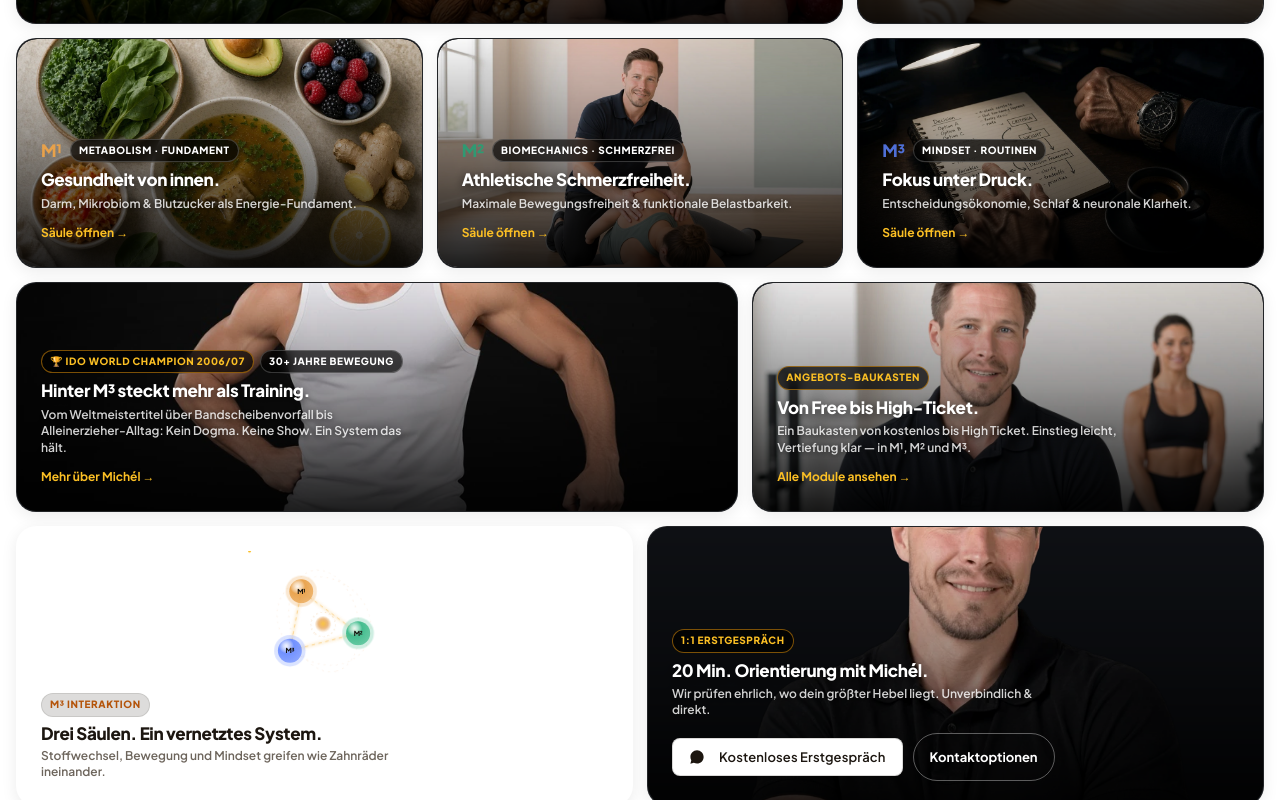
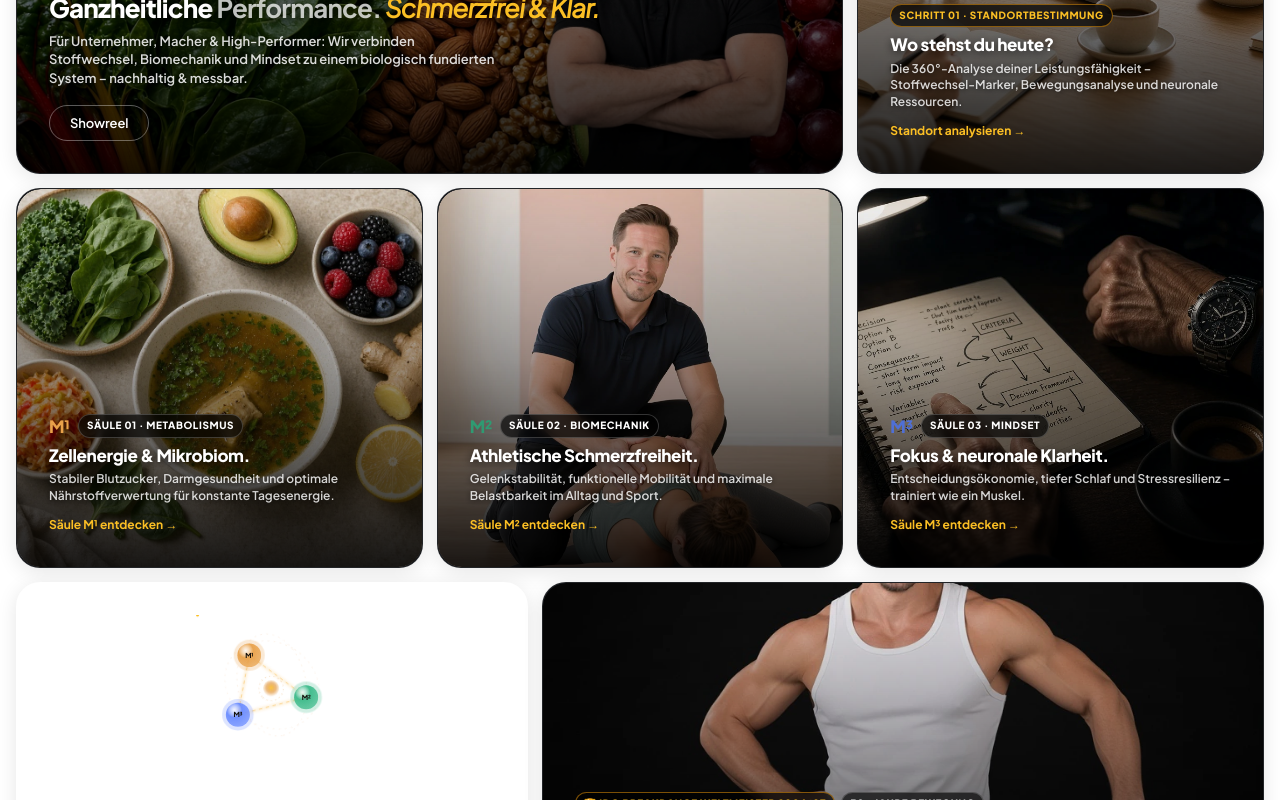
Before and after one commit to RobertLinke89/m3-performance, a React (Vite) app: page / in a window 1280 px wide. Shown: the part 280-1080 px from the top of the page. Built offline with nearby package versions, Linux system fonts and the light colour scheme.

Commit message:
feat(bento): elevate card heights and implement structured narrative storytelling flow

```diff
--- a/src/index.css
+++ b/src/index.css
@@ -2944,32 +2944,50 @@ picture {
 .bento-card {
   position: relative;
   overflow: hidden;
-  border-radius: 20px;
+  border-radius: 24px;
   border: 1px solid rgba(255, 255, 255, 0.08);
   background: #0f1115;
-  min-height: 230px;
+  min-height: clamp(340px, 38vh, 420px);
   display: flex;
   flex-direction: column;
   justify-content: flex-end;
-  padding: clamp(16px, 2cqi, 24px);
+  padding: clamp(20px, 2.8cqi, 32px);
   text-decoration: none;
   color: #ffffff;
-  box-shadow: 0 4px 16px rgba(0, 0, 0, 0.08);
-  transition: transform 0.24s cubic-bezier(0.16, 1, 0.3, 1),
-    border-color 0.24s ease,
-    box-shadow 0.24s ease;
+  box-shadow: 0 4px 20px rgba(0, 0, 0, 0.1);
+  transition: transform 0.28s cubic-bezier(0.16, 1, 0.3, 1),
+    border-color 0.28s ease,
+    box-shadow 0.28s ease;
   container-type: inline-size;
 }
 
 .bento-card:hover {
-  transform: translateY(-3px);
-  box-shadow: 0 12px 28px rgba(0, 0, 0, 0.22);
-  border-color: color-mix(in srgb, var(--gold) 60%, rgba(255, 255, 255, 0.2));
-}
-
-/* Hero card specific height */
-.bento-card--hero {
-  min-height: 290px;
+  transform: translateY(-4px);
+  box-shadow: 0 16px 36px rgba(0, 0, 0, 0.28);
+  border-color: color-mix(in srgb, var(--gold) 60%, rgba(255, 255, 255, 0.25));
+}
+
+/* Hero & System Start top row height */
+.bento-card--hero,
+.bento-card--start {
+  min-height: clamp(440px, 50vh, 540px);
+}
+
+/* 3-Pillar Cards Height */
+.bento-card--pillar {
+  min-height: clamp(380px, 42vh, 460px);
+}
+
+/* Story / Michél & Catalog Cards */
+.bento-card--michel,
+.bento-card--catalog {
+  min-height: clamp(380px, 42vh, 460px);
+}
+
+/* Molecule & Contact Cards */
+.bento-card--molecule,
+.bento-card--contact {
+  min-height: clamp(360px, 40vh, 440px);
 }
 
 /* Background Image - Clean, 100% Full Bleed, No Gaps or Margins */
@@ -3546,24 +3564,27 @@ picture.bento-bg img,
 
 /* Responsive Breakpoints */
 @media (max-width: 1120px) {
-  .bento-span-8 {
-    grid-column: span 12;
-  }
-  .bento-span-7 {
-    grid-column: span 12;
-  }
+  .bento-span-8,
+  .bento-span-7,
+  .bento-span-6,
   .bento-span-5 {
     grid-column: span 12;
   }
   .bento-span-4 {
     grid-column: span 6;
+  }
+  .bento-card--hero {
+    grid-column: span 12;
+  }
+  .bento-card--start {
+    grid-column: span 12;
   }
 }
 
 @media (max-width: 768px) {
   .bento-grid {
     grid-template-columns: 1fr;
-    gap: 12px;
+    gap: 14px;
   }
   .bento-span-12,
   .bento-span-8,
@@ -3574,10 +3595,15 @@ picture.bento-bg img,
     grid-column: span 1;
   }
   .bento-card {
-    min-height: 200px;
-    padding: 16px;
-  }
-  .bento-card--hero {
-    min-height: 240px;
-  }
-}
+    min-height: 300px;
+    padding: 20px;
+    border-radius: 20px;
+  }
+  .bento-card--hero,
+  .bento-card--start {
+    min-height: 380px;
+  }
+  .bento-card--pillar {
+    min-height: 320px;
+  }
+}
--- a/src/pages/Home.tsx
+++ b/src/pages/Home.tsx
@@ -24,7 +24,7 @@ export function Home() {
         {/* Bento Grid Master Universe */}
         <section className="bento-grid" aria-label="M³ Performance System Bento Grid">
 
-          {/* 1. HERO BENTO CARD (Span 8) */}
+          {/* 1. HERO BENTO CARD (Span 8 - The Vision & Core Promise) */}
           <article className="bento-card bento-card--hero bento-span-8">
             <picture className="bento-bg">
               <source
@@ -55,12 +55,20 @@ export function Home() {
             <div className="bento-overlay" />
             <div className="bento-content bento-content--hero">
               <span className="bento-tag bento-tag--gold">
-                {isEn ? 'M¹–M³ PERFORMANCE SYSTEM' : 'M¹–M³ SYSTEM'}
+                {isEn ? 'M¹–M³ PERFORMANCE SYSTEM' : 'M¹ · M² · M³ PERFORMANCE SYSTEM'}
               </span>
               <h1 className="bento-hero-h1">
-                {t.h1a} <span>{t.h1b}</span> <em className="gold">{t.h1c}</em>
+                {isEn ? (
+                  <>Holistic <span>Performance.</span> <em className="gold">Pain-Free & Sharp.</em></>
+                ) : (
+                  <>Ganzheitliche <span>Performance.</span> <em className="gold">Schmerzfrei & Klar.</em></>
+                )}
               </h1>
-              <p className="bento-lead">{t.heroPitch}</p>
+              <p className="bento-lead">
+                {isEn
+                  ? 'For leaders, entrepreneurs & high performers: We link metabolism, biomechanics, and mindset into one biologically proven system.'
+                  : 'Für Unternehmer, Macher & High-Performer: Wir verbinden Stoffwechsel, Biomechanik und Mindset zu einem biologisch fundierten System – nachhaltig & messbar.'}
+              </p>
 
               {/* Minimalistic Transparent Showreel CTA */}
               <Link to="/ueber-mich" className="hero-btn-showreel">
@@ -69,7 +77,7 @@ export function Home() {
             </div>
           </article>
 
-          {/* 2. SYSTEM START BENTO CARD (Span 4 - The Front Door) */}
+          {/* 2. SYSTEM START BENTO CARD (Span 4 - Chapter 1: The Status Quo & Assessment) */}
           <Link
             to="/system-start"
             className="bento-card bento-card--start bento-span-4"
@@ -94,19 +102,23 @@ export function Home() {
             <div className="bento-overlay" />
             <div className="bento-content">
               <span className="bento-tag bento-tag--gold">
-                {isEn ? 'FRONT DOOR · SYSTEM START' : 'EINGANGSTÜR · SYSTEM START'}
+                {isEn ? 'CHAPTER 01 · ASSESSMENT' : 'SCHRITT 01 · STANDORTBESTIMMUNG'}
               </span>
               <h2 className="bento-title">
-                {isEn ? 'Your Assessment.' : 'Deine Standortbestimmung.'}
+                {isEn ? 'Where do you lose energy?' : 'Wo stehst du heute?'}
               </h2>
-              <p className="bento-desc">{t.startLead}</p>
+              <p className="bento-desc">
+                {isEn
+                  ? 'The 360° audit of your capacity: metabolic markers, movement patterns, and mental reserves.'
+                  : 'Die 360°-Analyse deiner Leistungsfähigkeit – Stoffwechsel-Marker, Bewegungsanalyse und neuronale Ressourcen.'}
+              </p>
               <div className="bento-arrow-btn">
-                <span>{t.detailsView}</span>
+                <span>{isEn ? 'Start assessment →' : 'Standort analysieren →'}</span>
               </div>
             </div>
           </Link>
 
-          {/* 3. PILLAR M¹: METABOLISM (Span 4) */}
+          {/* 3. PILLAR M¹: METABOLISM (Span 4 - Chapter 2A: The Internal Foundation) */}
           <Link
             to="/metabolism"
             className="bento-card bento-card--pillar bento-card--m1 bento-span-4"
@@ -133,23 +145,23 @@ export function Home() {
             <div className="bento-content">
               <div className="bento-pillar-header">
                 <span className="bento-pillar-mark" style={{ color: '#e8a14a' }}>M¹</span>
-                <span className="bento-tag">METABOLISM · {isEn ? 'FOUNDATION' : 'FUNDAMENT'}</span>
+                <span className="bento-tag">SÄULE 01 · METABOLISMUS</span>
               </div>
               <h2 className="bento-title">
-                {isEn ? 'Health from Within.' : 'Gesundheit von innen.'}
+                {isEn ? 'Cellular Energy & Gut.' : 'Zellenergie & Mikrobiom.'}
               </h2>
               <p className="bento-desc">
                 {isEn
-                  ? 'Gut microbiome, blood sugar and cellular vitality.'
-                  : 'Darm, Mikrobiom & Blutzucker als Energie-Fundament.'}
+                  ? 'Stable blood sugar, gut health, and cellular nutrient absorption for sustained drive.'
+                  : 'Stabiler Blutzucker, Darmgesundheit und optimale Nährstoffverwertung für konstante Tagesenergie.'}
               </p>
               <div className="bento-arrow-btn">
-                <span>{t.openPillar}</span>
+                <span>{isEn ? 'Explore M¹ →' : 'Säule M¹ entdecken →'}</span>
               </div>
             </div>
           </Link>
 
-          {/* 4. PILLAR M²: BIOMECHANICS (Span 4) */}
+          {/* 4. PILLAR M²: BIOMECHANICS (Span 4 - Chapter 2B: The Physical Freedom) */}
           <Link
             to="/biomechanics"
             className="bento-card bento-card--pillar bento-card--m2 bento-span-4"
@@ -176,23 +188,23 @@ export function Home() {
             <div className="bento-content">
               <div className="bento-pillar-header">
                 <span className="bento-pillar-mark" style={{ color: '#2f9a72' }}>M²</span>
-                <span className="bento-tag">BIOMECHANICS · {isEn ? 'PAIN-FREE' : 'SCHMERZFREI'}</span>
+                <span className="bento-tag">SÄULE 02 · BIOMECHANIK</span>
               </div>
               <h2 className="bento-title">
-                {isEn ? 'Athletic Mobility.' : 'Athletische Schmerzfreiheit.'}
+                {isEn ? 'Athletic Freedom from Pain.' : 'Athletische Schmerzfreiheit.'}
               </h2>
               <p className="bento-desc">
                 {isEn
-                  ? 'Full range of motion and functional body control.'
-                  : 'Maximale Bewegungsfreiheit & funktionale Belastbarkeit.'}
+                  ? 'Joint stability, functional mobility, and full physical resilience under high demand.'
+                  : 'Gelenkstabilität, funktionelle Mobilität und maximale Belastbarkeit im Alltag und Sport.'}
               </p>
               <div className="bento-arrow-btn">
-                <span>{t.openPillar}</span>
+                <span>{isEn ? 'Explore M² →' : 'Säule M² entdecken →'}</span>
               </div>
             </div>
           </Link>
 
-          {/* 5. PILLAR M³: MINDSET (Span 4) */}
+          {/* 5. PILLAR M³: MINDSET (Span 4 - Chapter 2C: The Mental Clarity) */}
           <Link
             to="/mental"
             className="bento-card bento-card--pillar bento-card--m3 bento-span-4"
@@ -219,23 +231,43 @@ export function Home() {
             <div className="bento-content">
               <div className="bento-pillar-header">
                 <span className="bento-pillar-mark" style={{ color: '#4f6fd6' }}>M³</span>
-                <span className="bento-tag">MINDSET · {isEn ? 'ROUTINES' : 'ROUTINEN'}</span>
+                <span className="bento-tag">SÄULE 03 · MINDSET</span>
               </div>
               <h2 className="bento-title">
-                {isEn ? 'Focus Under Pressure.' : 'Fokus unter Druck.'}
+                {isEn ? 'Focus & Neural Clarity.' : 'Fokus & neuronale Klarheit.'}
               </h2>
               <p className="bento-desc">
                 {isEn
-                  ? 'Decision economy, deep sleep and nervous system balance.'
-                  : 'Entscheidungsökonomie, Schlaf & neuronale Klarheit.'}
+                  ? 'Decision economy, deep restorative sleep, and nervous system control under pressure.'
+                  : 'Entscheidungsökonomie, tiefer Schlaf und Stressresilienz – trainiert wie ein Muskel.'}
               </p>
               <div className="bento-arrow-btn">
-                <span>{t.openPillar}</span>
+                <span>{isEn ? 'Explore M³ →' : 'Säule M³ entdecken →'}</span>
               </div>
             </div>
           </Link>
 
-          {/* 6. AUTHENTICITY & WORLD CHAMPION CODEX BENTO CARD (Span 7) */}
+          {/* 6. INTERACTIVE SYSTEM MOLECULE (Span 5 - Chapter 3A: The Synergy Law) */}
+          <article className="bento-card bento-card--molecule bento-span-5">
+            <div className="bento-molecule-visual">
+              <SystemMolecule />
+            </div>
+            <div className="bento-molecule-content">
+              <span className="bento-tag bento-tag--gold">
+                {isEn ? 'THE M³ SYNERGY' : 'DIE METHODIK · DIE M³ SYNERGIE'}
+              </span>
+              <h2 className="bento-title">
+                {isEn ? 'Why isolated fixes fail.' : 'Warum Einzellösungen scheitern.'}
+              </h2>
+              <p className="bento-desc">
+                {isEn
+                  ? 'Training without metabolic foundation exhausts you. Diet without mindset never sticks. True performance requires all three in synergy.'
+                  : 'Training ohne Stoffwechsel verbrennt dich. Ernährung ohne mentale Klarheit hält nicht. Nur das vernetzte Zusammenspiel erzeugt dauerhafte Höchstleistung.'}
+              </p>
+            </div>
+          </article>
+
+          {/* 7. AUTHENTICITY & WORLD CHAMPION CODEX (Span 7 - Chapter 3B: The Origin) */}
           <Link
             to="/ueber-mich"
             className="bento-card bento-card--michel bento-span-7"
@@ -261,28 +293,28 @@ export function Home() {
             <div className="bento-content">
               <div className="bento-tag-row">
                 <span className="bento-tag bento-tag--gold">
-                  🏆 IDO WORLD CHAMPION 2006/07
+                  🏆 IDO BREAKDANCE WELTMEISTER 2006/07
                 </span>
-                <span className="bento-tag">30+ {isEn ? 'YEARS MOVEMENT' : 'JAHRE BEWEGUNG'}</span>
+                <span className="bento-tag">30+ {isEn ? 'YEARS PRACTICE' : 'JAHRE BEWEGUNG'}</span>
               </div>
               <h2 className="bento-title">
-                {t.michelH}
+                {isEn ? 'From World Champion to a Proven System.' : 'Vom Weltmeistertitel zum krisenfesten System.'}
               </h2>
               <p className="bento-desc">
                 {isEn
-                  ? 'From world champion stage to everyday fatherhood and disc herniation: No dogma. No show. A system that works.'
-                  : 'Vom Weltmeistertitel über Bandscheibenvorfall bis Alleinerzieher-Alltag: Kein Dogma. Keine Show. Ein System das hält.'}
+                  ? 'From top-tier world dance stages through disc herniation to everyday solo fatherhood: No dogma. No hype. A system built on real resilience.'
+                  : 'Vom Weltmeistertitel über Bandscheibenvorfall bis Alleinerzieher-Alltag: Kein Dogma. Keine leeren Versprechungen. Ein System aus der Praxis für die Praxis.'}
               </p>
               <div className="bento-arrow-btn">
-                <span>{t.moreAbout} →</span>
+                <span>{isEn ? 'Read Michél’s Codex →' : 'Michéls Story & Codex →'}</span>
               </div>
             </div>
           </Link>
 
-          {/* 7. MODULAR CATALOG BENTO CARD (Span 5) */}
+          {/* 8. MODULAR CATALOG (Span 6 - Chapter 4A: The Custom Roadmap) */}
           <Link
             to="/catalog"
-            className="bento-card bento-card--catalog bento-span-5"
+            className="bento-card bento-card--catalog bento-span-6"
             aria-label={t.modulesH}
           >
             <picture className="bento-bg">
@@ -304,39 +336,23 @@ export function Home() {
             <div className="bento-overlay" />
             <div className="bento-content">
               <span className="bento-tag bento-tag--gold">
-                {isEn ? 'MODULAR CATALOG' : 'ANGEBOTS-BAUKASTEN'}
+                {isEn ? 'MODULAR CATALOG' : 'DER FAHRPLAN · MODULBAUKASTEN'}
               </span>
               <h2 className="bento-title">
-                {isEn ? 'From Free to High-Ticket.' : 'Von Free bis High-Ticket.'}
+                {isEn ? 'Customized to your bottleneck.' : 'Individuell statt 0815-Standard.'}
               </h2>
-              <p className="bento-desc">{t.modulesLead}</p>
+              <p className="bento-desc">
+                {isEn
+                  ? 'From targeted self-learning modules to exclusive 1:1 executive coaching: Choose the exact lever that fits your schedule and goals.'
+                  : 'Vom gezielten Einzelmodul bis zur exklusiven 1:1 Executive-Betreuung: Wähle genau die Bausteine, die zu deinem Alltag und Engpass passen.'}
+              </p>
               <div className="bento-arrow-btn">
-                <span>{isEn ? 'Explore all modules →' : 'Alle Module ansehen →'}</span>
+                <span>{isEn ? 'Explore modules →' : 'Modul-Katalog ansehen →'}</span>
               </div>
             </div>
           </Link>
 
-          {/* 8. INTERACTIVE SYSTEM MOLECULE BENTO CARD (Span 6) */}
-          <article className="bento-card bento-card--molecule bento-span-6">
-            <div className="bento-molecule-visual">
-              <SystemMolecule />
-            </div>
-            <div className="bento-molecule-content">
-              <span className="bento-tag bento-tag--gold">
-                {isEn ? 'INTERACTIVE CORE' : 'M³ INTERAKTION'}
-              </span>
-              <h2 className="bento-title">
-                {isEn ? 'Three Pillars. One Linked System.' : 'Drei Säulen. Ein vernetztes System.'}
-              </h2>
-              <p className="bento-desc">
-                {isEn
-                  ? 'Metabolism, movement, and mindset condition each other in a fixed sequence.'
-                  : 'Stoffwechsel, Bewegung und Mindset greifen wie Zahnräder ineinander.'}
-              </p>
-            </div>
-          </article>
-
-          {/* 9. 1:1 DIRECT CONSULTATION / CONVERSION BENTO CARD (Span 6) */}
+          {/* 9. 1:1 DIRECT CONSULTATION (Span 6 - Chapter 4B: The Next Step) */}
           <article className="bento-card bento-card--contact bento-span-6">
             <picture className="bento-bg">
               <source
@@ -357,15 +373,15 @@ export function Home() {
             <div className="bento-overlay" />
             <div className="bento-content">
               <span className="bento-tag bento-tag--gold">
-                {isEn ? '1:1 ORIENTATION' : '1:1 ERSTGESPRÄCH'}
+                {isEn ? '1:1 ORIENTATION' : 'DEIN NÄCHSTER SCHRITT'}
               </span>
               <h2 className="bento-title">
-                {isEn ? 'Ready to restructure your health?' : '20 Min. Orientierung mit Michél.'}
+                {isEn ? '20-min strategy call with Michél.' : '20 Min. Orientierung mit Michél.'}
               </h2>
               <p className="bento-desc">
                 {isEn
-                  ? 'We honestly check whether M³ is the right lever. No pressure.'
-                  : 'Wir prüfen ehrlich, wo dein größter Hebel liegt. Unverbindlich & direkt.'}
+                  ? 'We directly and honestly evaluate where your biggest performance lever is. Zero obligation.'
+                  : 'Wir prüfen direkt und ehrlich, wo dein größter Hebel liegt. Unverbindlich, diskret und auf Augenhöhe.'}
               </p>
               <div className="bento-cta-row">
                 <a
```
